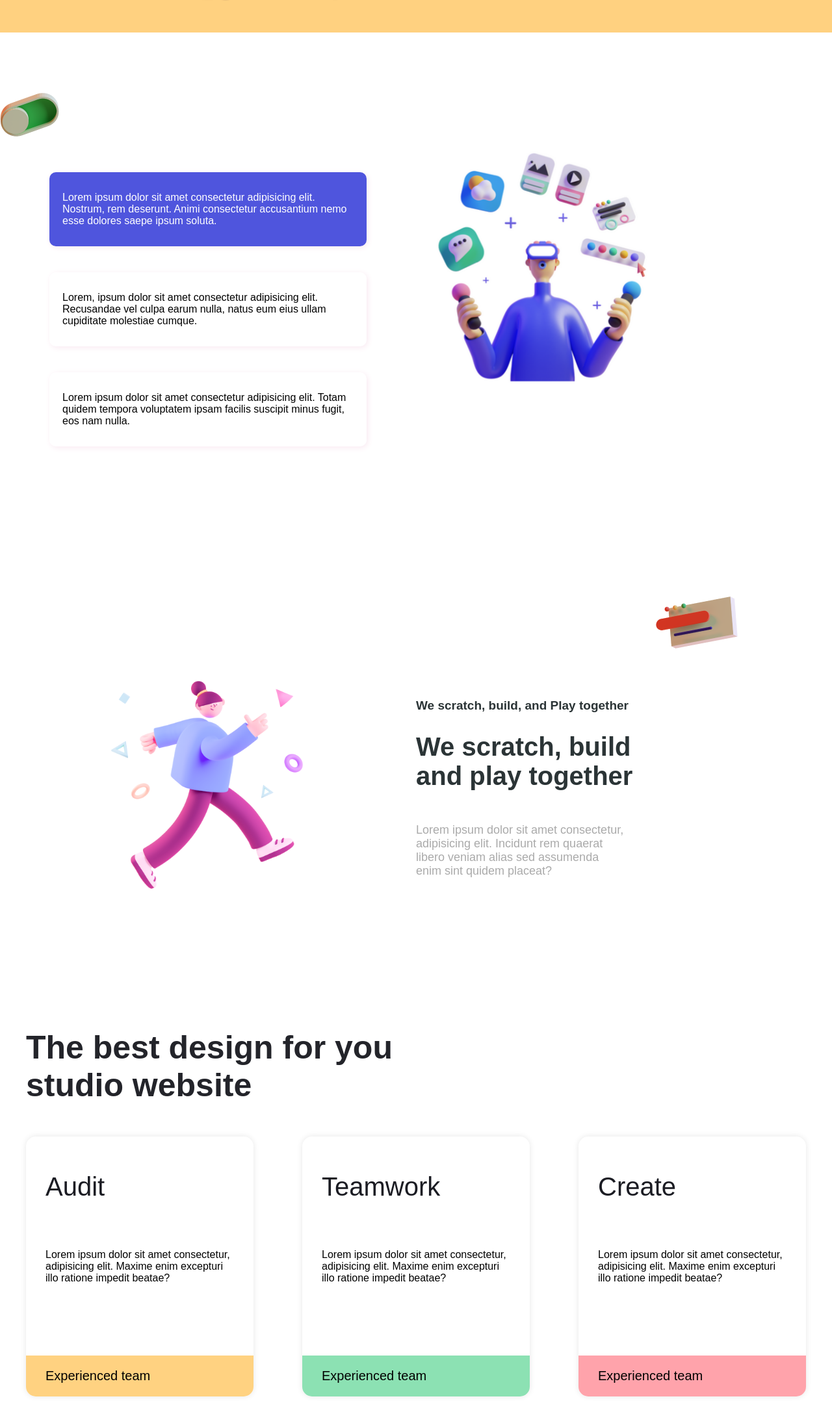
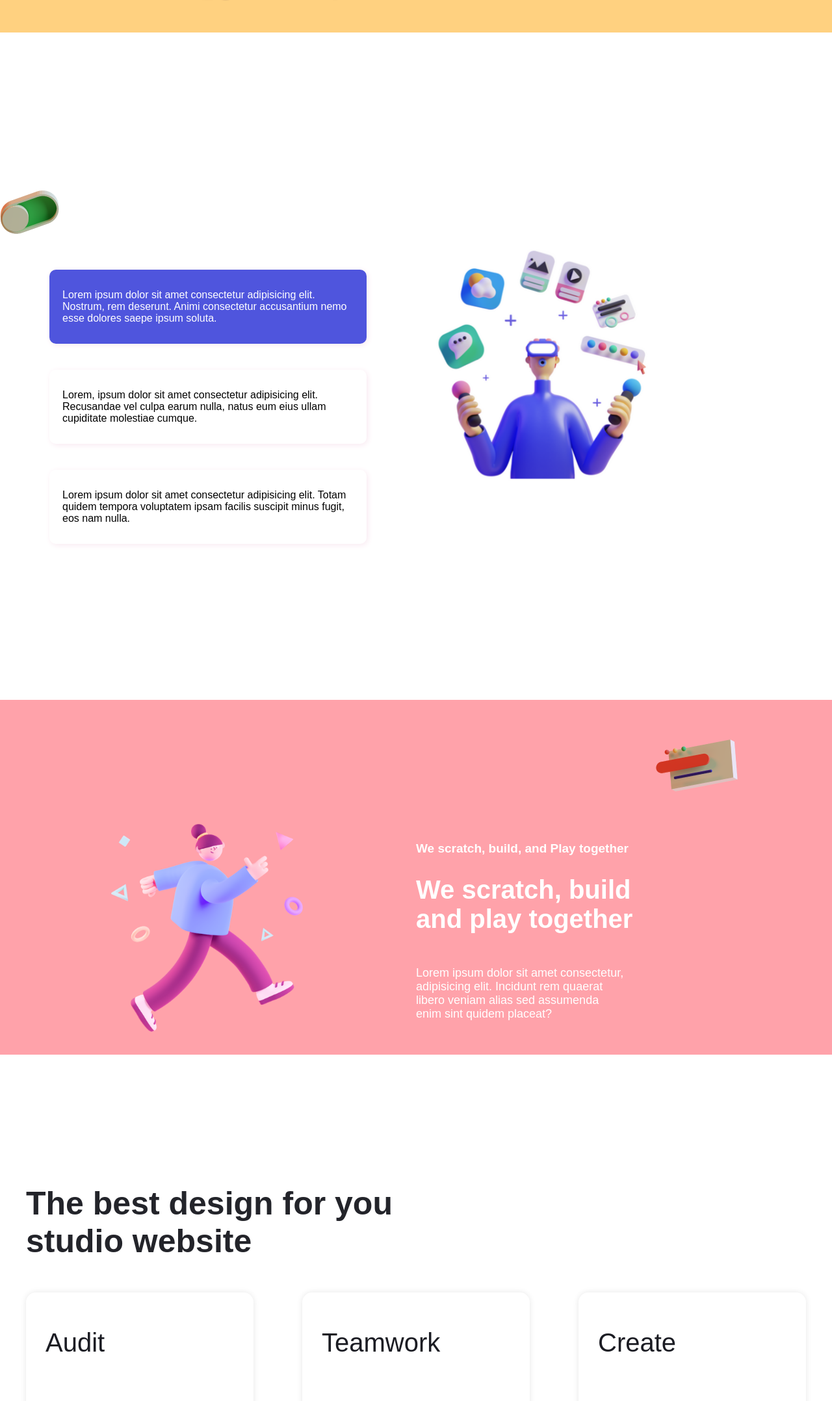
Before and after one commit to hamidzehtab/web-exercise-1, a plain HTML site: page index.html in a window 1280 px wide. Shown: the part 590-2746 px from the top of the page at 65% size. Drawn offline with Linux system fonts and the light colour scheme.

Commit message:
some modifications

```diff
--- a/style.css
+++ b/style.css
@@ -108,7 +108,7 @@ ul {
 #media {
     display: flex;
     width: 100%;
-    padding: 50px 0;
+    padding: 200px 0;
     align-items: center;
 }
 
@@ -140,7 +140,8 @@ ul {
     display: flex;
     justify-content: center;
     align-items: center;
-    padding: 100px 0;
+    padding: 20px 0;
+    background-color: #FFA2AA;
 }
 
 #scratch > * {
@@ -158,6 +159,7 @@ ul {
 
 #scratch_content > * {
     margin-bottom: 30px;
+    color: white !important;
 }
 
 #scratch_content_img {
@@ -184,7 +186,7 @@ ul {
 }
 
 #design {
-    padding: 100px 0;
+    padding: 200px 0;
     width: 100%;
 }
 
@@ -233,7 +235,7 @@ ul {
     position: absolute;
     bottom: 0;
     left: 0;
-    padding: 20px 30px;
+    padding: 25px 30px;
     font-size: 20px;
     width: calc(100% - 60px);
     border-radius: 0 0 15px 15px;
@@ -295,11 +297,11 @@ footer > * {
 
 #footer_text h2 a{
     color: #3C227C;
-    font-size: 30px;
+    font-size: 35px;
 }
 
 #footer_text h2 {
-    margin-bottom: 20px;
+    margin-bottom: 25px;
 }
 
 #footer_text p {
@@ -435,6 +437,7 @@ footer > * {
 
     #scratch {
         flex-direction: column;
+        /* background-color: #FFA2AA; */
     }
 
     #scratch > * {
```
